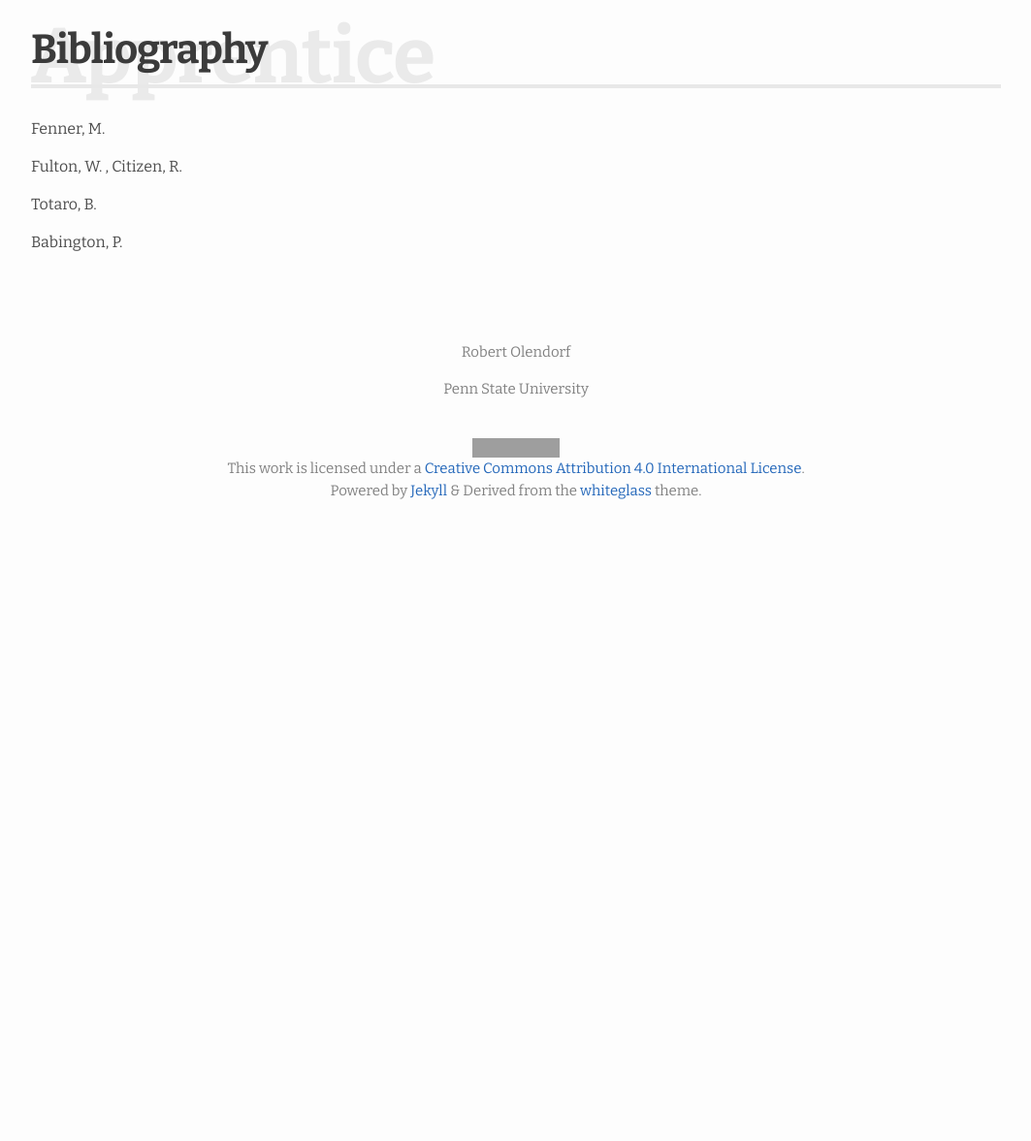
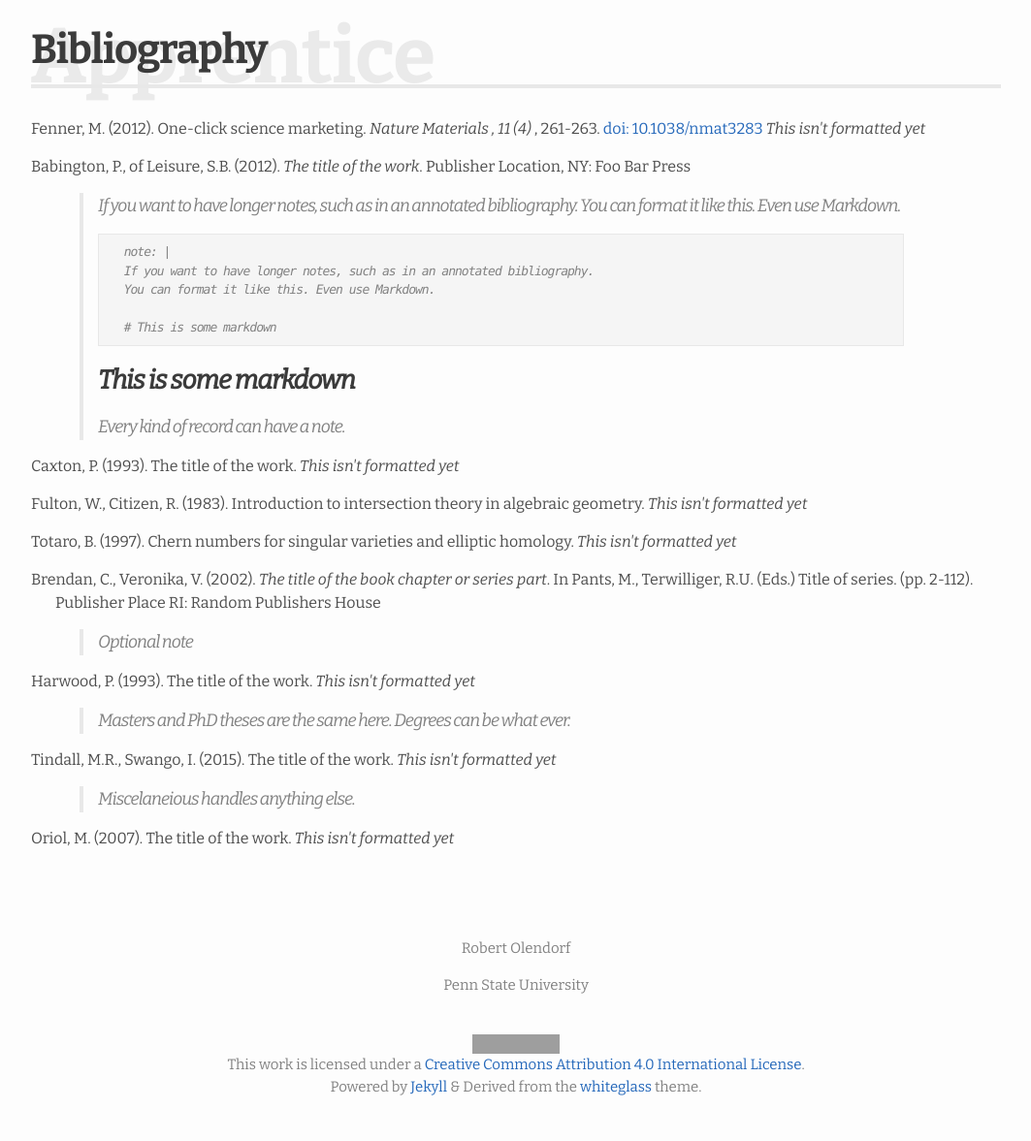
Before and after one commit to NC-State-Libraries-Workshops/ncsu_apprentice, a Jekyll site: the page built from bibliography.md, in a window 1280 px wide. Shown: the whole page at 97% size, without its empty margins (108-1171 px from the left). Built offline with Jekyll 4.4.1, drawn with Linux system fonts in a browser that asks for light colours; before the commit the page ends 900 px from its top, so only the background shows below that; grey boxes are pictures that could not be loaded.

Commit message:
some more work on biblio types

````diff
--- a/_data/bibliography.yml
+++ b/_data/bibliography.yml
@@ -2,11 +2,22 @@
 # http://blog.martinfenner.org/2013/07/30/citeproc-yaml-for-bibliographies/
 # based on https://citationstyles.org/
 
+# Mappings of fields taken from
+# https://www.scss.tcd.ie/joeran.beel/blog/2012/08/08/docear4word-mapping-bibtex-fields-and-types-with-the-citation-style-language/
+#       publisher <- publisher | institution | organization | school
+#       event-place <- address | location (ie. publisher location)
+#
+
+# Some liberties were taken, especially with names to make parsing a bit easier.
+# The order of the key-value pairs doesn't matter. YAML is pretty picky about
+# indentations though. It must always be 2 spaces.
+
 # Journal articale
 - title: One-click science marketing
+  type: article-journal
   volume: '11'
-  URL: http://dx.doi.org/10.1038/nmat3283
-  DOI: 10.1038/nmat3283
+  url: http://dx.doi.org/10.1038/nmat3283
+  doi: 10.1038/nmat3283
   issue: '4'
   container-title: Nature Materials
   publisher: Nature Publishing Group
@@ -16,49 +27,142 @@
     orcid: 0000-0003-1419-2405
   page: 261-263
   id: fenner2012a
-  type: article-journal
   issued:
-    date-parts:
-      - 2012
-      - 3
+    year: 2012
+    month: 3
 
-# Conference or in proceeding
+
+# Book, manual
+- title: The title of the work
+  type: book
+  author:
+    - family: Babington
+      given: Peter
+    - family: of Leisure
+      given: Supreme Being
+  publisher: Foo Bar Press
+  event-place: Publisher Location, NY
+  edition: 3
+  issued:
+    year: 2012
+    month: 7
+  note: |
+    If you want to have longer notes, such as in an annotated bibliography.
+    You can format it like this. Even use Markdown.
+
+    ```
+      note: |
+      If you want to have longer notes, such as in an annotated bibliography.
+      You can format it like this. Even use Markdown.
+
+      # This is some markdown
+    ```
+
+    ## This is some markdown
+
+    Every kind of record can have a note.
+  doi:  10.1038/nphys1170
+  isbn: 3257227892
+
+# Booklet, pamphlet
+- title: The title of the work
+  type: pamphlet
+  author:
+    - family: Caxton
+      given: Peter
+  publisher: Publisher of the pamphlet
+  publisher-place: The address of the publisher
+  issued:
+    year: 1993
+    month: June
+
+
+# Conference  proceeding
 - title: Introduction to intersection theory in algebraic geometry
+  type: manuscript
   author:
     - family: Fulton
       given: William
     - family: Citizen
       given: Random
-  container-title: Regional Conference Series in Mathematics
+  publisher: Organization, sponsor or publisher
+  collection-title: Regional Conference Series in Mathematics
   number: 54
-  year: 1983
+  issued:
+    year: 1983
   type: paper-conference
 
 # Preprint or Unpublished manuscript,
 - title: Chern numbers for singular varieties and elliptic homology
+  type: manuscript
   author:
     - family: Totaro
       given: Burt
-  year: 1997
-  type: manuscript
+  issued:
+    year: 1997
 
+# Book chapter or series member, or in proceedings
+- title: The title of the book chapter or series part
+  type: chapter
+  author:
+    - family: Brendan
+      given: Chandrakanta
+    - family: Veronika
+      given: Varlaam
+  publisher: Random Publishers House
+  issued:
+    year: 2002
+  volume: 4
+  editor:
+    - family: Pants
+      given: Mister
+    - family: Terwilliger
+      given: Robert Underdunk
+  collection-title: Title of series      # Or title of book or series
+  event-place: Publisher Place RI
+  edition: 3
+  page: 2-112
+  note: Optional note
+  isbn: 1257227852
 
-# Book, proceedings, manual periodical
+# PhD or Masters Thesis
+- title:  The title of the work
+  type: thesis
+  author:
+    - family: Harwood
+      given: Peter
+  publisher: The school of the thesis
+  issued:
+    year: 1993
+    month: 7
+  published: true
+  degree: PhD  # M.S. MBA, etc
+  url: http://example.com
+  address: The address of the publisher
+  note: Masters and PhD theses are the same here. Degrees can be what ever.
+
+# Anythign else, misc
+- title : The title of the work
+  type: misc
+  author:
+    - family: Tindall
+      given: Maël Rashid
+    - family: Swango
+      given: Ishmael
+  issued:
+    year: 2015
+    month: 2
+  note: |
+    Miscelaneious handles anything else.
+
+# Technical Report, report
 - title: The title of the work
+  type: report
   author:
-    - family: Babington
-      given: Peter
-  publisher: Foo Bar Press
-  year: 1993
-  volume: 4
-  collection-title: Title of series
-  event-place: Publisher Location
-  edition: 3
+    - family: Oriol
+      given: Maryann
+  publisher: The institution that published
   issued:
-    date-parts:
-      - 2012
-      - 7
-  note: Optional note
-  doi: DOI number
-  isbn: 3257227892
-  type: book
+    year: 2007
+    month: February
+  publisher-place: The address of the publisher
--- /dev/null
+++ b/_includes/citation/author_list.html
@@ -0,0 +1,17 @@
+{% assign author_list = "" %}
+{% for author in include.authors %}
+  {% assign author_list = author_list | append: author.family %}
+  {% assign author_list = author_list | append: ", " %}
+  {% assign givens = author.given | split: " " %}
+  {% assign initials = "" %}
+  {% for given in givens %}
+    {% assign initial = given | slice: 0 %}
+    {% assign initials = initials | append: initial %}
+    {% assign initials = initials | append: "." %}
+  {% endfor %}
+  {% assign author_list = author_list | append: initials %}
+  {% unless forloop.last %}
+    {% assign author_list = author_list | append: ", " %}
+  {% endunless %}
+{% endfor %}
+{{ author_list }}
--- /dev/null
+++ b/_includes/citation/book.html
@@ -0,0 +1,24 @@
+{% include citation/author_list.html authors=citation.author %}
+({{ include.citation.issued.year }}).
+<em>{{ include.citation.title }}</em>.
+{% if citation.collection-title %}
+  In
+  {% if citation.editor %}
+    {% include citation/author_list.html authors=citation.editor %}
+    {% if citation.editor.size > 1 %}
+      (Eds.)
+    {% else %}
+      (Ed)
+    {% endif %}
+    {{ citation.collection-title }}.
+  {% endif %}
+  {% if citation.page %}
+    (pp. {{ citation.page }}).
+  {% endif %}
+{% endif %}
+{% if include.citation.event-place %}
+  {{ include.citation.event-place }}:
+{% endif %}
+{% if include.citation.publisher %}
+  {{ include.citation.publisher %}}
+{% endif %}
--- /dev/null
+++ b/_includes/citation/default.html
@@ -0,0 +1,30 @@
+{% include citation/author_list.html authors=citation.author %}
+({{ include.citation.issued.year }}).
+{{ include.citation.title }}.
+<em>
+  {% if include.citation.container-title %}
+    {{ include.citation.container-title }}
+    {% if include.citation.volume %}
+      ,
+    {% endif %}
+  {% endif %}
+  {% if include.citation.volume %}
+    {{ include.citation.volume }}
+  {% endif %}
+  {% if include.citation.issue %}
+    ({{ include.citation.issue }})
+  {% endif %}
+</em>
+{% if include.citation.page %}
+  , {{ include.citation.page }}.
+{% endif %}
+{% if include.citation.doi %}
+  {% if include.citation.url %}
+    <a href= {{include.citation.url}}>
+      doi: {{ include.citation.doi }}
+    </a>
+  {% else %}
+    doi: {{ include.citation.doi }}
+  {% endif %}
+{% endif %}
+<em>This isn't formatted yet</em>
--- a/_layouts/bibliography.html
+++ b/_layouts/bibliography.html
@@ -4,14 +4,18 @@ layout: default
 
 <div class="bibliography">
   {% for citation in site.data.bibliography %}
-    <p>
-
-      {% for author in citation.author %}
-        {{ author.family }}, {{ author.given | slice: 0 }}.
-        {% unless forloop.last %}
-        ,
-        {% endunless %}
-      {% endfor %}
+    <p class="citation">
+      {% case citation.type %}
+        {% when 'book' %}
+          {% include citation/book.html citation=citation %}
+        {% when 'chapter' %}
+          {% include citation/book.html citation=citation %}
+        {% else %}
+          {% include citation/default.html citation=citation %}
+      {% endcase %}
     </p>
+    {% if citation.note %}
+        <blockquote>{{ citation.note | markdownify }}</blockquote>
+    {% endif %}
   {% endfor %}
 </div>
--- a/_sass/whiteglass/_apprentice.scss
+++ b/_sass/whiteglass/_apprentice.scss
@@ -55,6 +55,17 @@ header {
     }
 }
 
+.bibliography {
+    .citation {
+        margin-left: 25px;
+        text-indent: -25px;
+    }
+    blockquote {
+        margin-left: 50px;
+        margin-right: 100px;
+    }
+}
+
 /* Figures especially multi imaage arrays */
 .row.fig-array {
     text-align: center;
````
Also changed, not shown: _includes/citation.html (deleted, +0 -9 lines).
